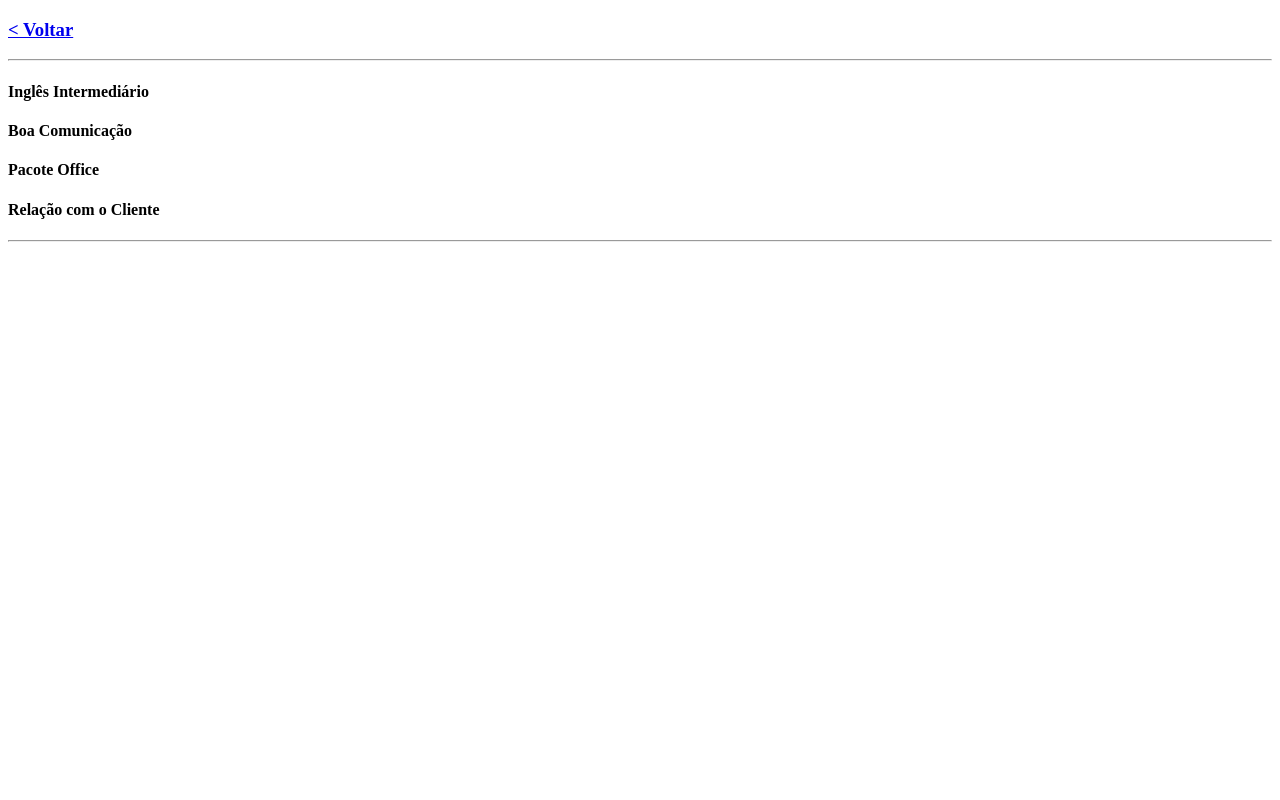
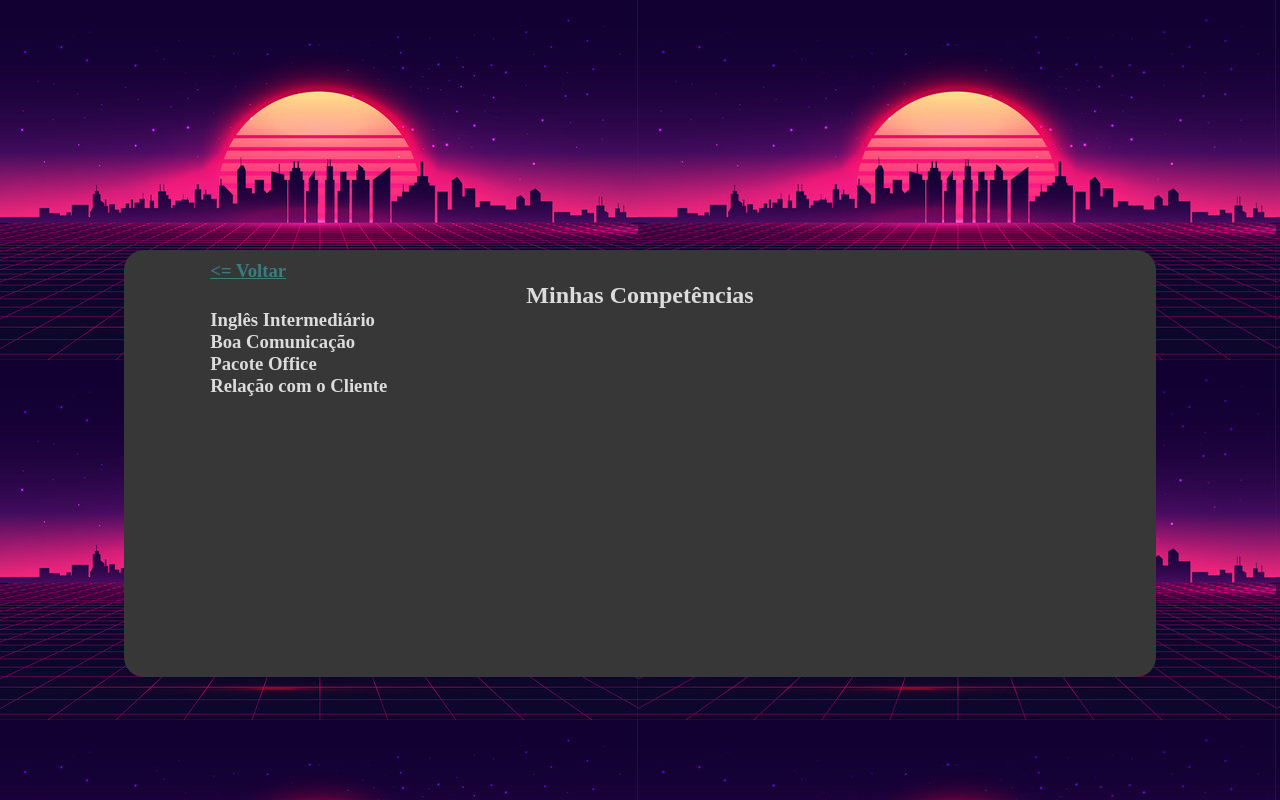
Before and after one commit to CollegeStuffSenac/Senac-Web-Dev, a plain HTML site: page subpaginas/Competências.html in a window 1280 px wide. Drawn offline with Linux system fonts and the light colour scheme.

Commit message:
Update Competências.html

```diff
--- a/subpaginas/Competências.html
+++ b/subpaginas/Competências.html
@@ -5,20 +5,31 @@
     <meta http-equiv="X-UA-Compatible" content="IE=edge">
     <meta name="viewport" content="width=device-width, initial-scale=1.0">
     <title style="text-align: left;">Competências</title>
-</head>
+    <link rel = "stylesheet" href = "style.css">
+    <style>
+        .container {
+          width: 80%;
+          margin: auto auto;
+        }
+      </style>
 <body>
+  <style>
+    body {
+      background-image: url('background.png');
+    }
+  </style>
+    <div class="container" id="bloco">
     <h3>
-        <a href="..\index.html">
-            < Voltar
+        <a href="..\Curriculo.html">
+            <= Voltar
         </a>
     </h3>
-    <hr>
-    <table>
-      <h4 style="text-align: left;">Inglês Intermediário</h4>
-      <h4 style="text-align: left;">Boa Comunicação</h4>
-      <h4 style="text-align: left;">Pacote Office</h4>
-      <h4 style="text-align: left;">Relação com o Cliente</h4>
-      <hr>
+    <table id="bloco">
+      <h2 style="text-align: center;"><b>Minhas Competências</b></h2>
+      <tr><h3 style="text-align: left;">Inglês Intermediário</h3></tr>
+      <tr><h3 style="text-align: left;">Boa Comunicação</h3></tr>
+      <tr><h3 style="text-align: left;">Pacote Office</h3></tr>
+      <tr><h3 style="text-align: left;">Relação com o Cliente</h3></tr>
     </table>
 </body>
 </html>
```
